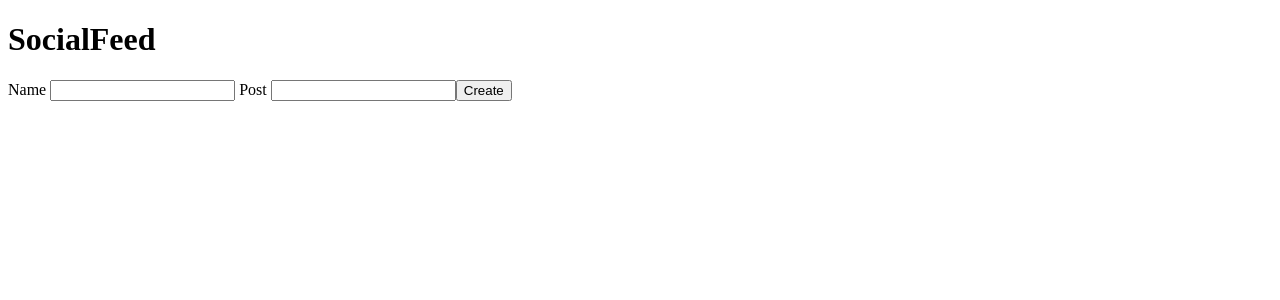
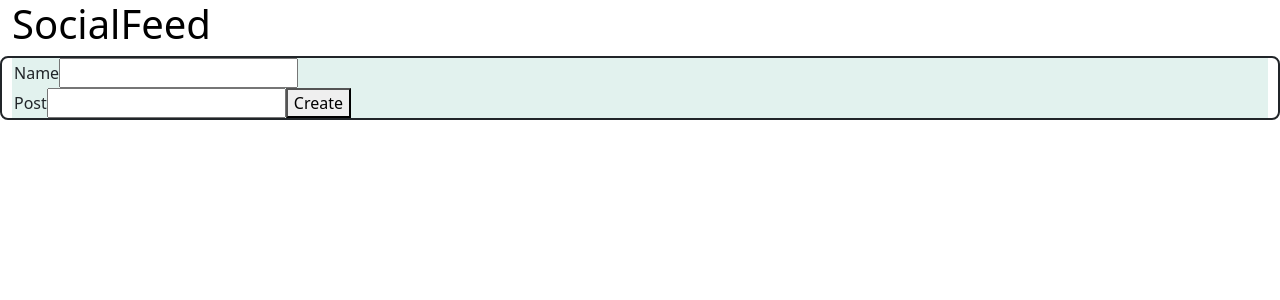
Before and after one commit to rexsheikh/social_feed, a React (Create React App) app: page / in a window 1280 px wide. Shown: the top 300 px of the page. Built offline with nearby package versions, Linux system fonts and the light colour scheme.

Commit message:
Created a css file within components and began styling the navbar and create post sections.

```diff
--- a/package.json
+++ b/package.json
@@ -6,6 +6,7 @@
     "@testing-library/jest-dom": "^5.16.3",
     "@testing-library/react": "^12.1.4",
     "@testing-library/user-event": "^13.5.0",
+    "bootstrap": "^5.1.3",
     "react": "^18.0.0",
     "react-dom": "^18.0.0",
     "react-scripts": "5.0.0",
--- a/src/App.jsx
+++ b/src/App.jsx
@@ -2,7 +2,7 @@ import React, { useState } from 'react';
 import CreatePost from './Components/CreatePost';
 import DisplayPosts from './Components/DisplayPosts';
 import NavBar from './Components/NavBar';
-import Post from './Components/Post';
+import './Components/App.css'
 
 
 function App() {
@@ -14,10 +14,22 @@ function App() {
   }
 
   return(
-    <div>
-      <NavBar />
-      <CreatePost addNewPost = {addNewPost}/>
-      <DisplayPosts parentPosts = {posts}/>
+    <div className = "container-fluid">
+      <div className = "row">
+        <div className='nav-bar'>
+          <NavBar />
+        </div>
+      </div>
+      <div className='background'>
+        <div className = "row">
+          <div className='create-post'>
+            <CreatePost addNewPost = {addNewPost}/>
+          </div>
+        </div>
+        <div className='row'>
+          <DisplayPosts parentPosts = {posts}/>
+        </div>
+      </div>
     </div>
   );
 }
--- /dev/null
+++ b/src/components/App.css
@@ -0,0 +1,18 @@
+.nav-bar {
+    background-color: white;
+    align-items: left;
+    color:black
+}
+
+.background{
+    background-color: #E2F2EE;
+}
+
+.create-post{
+  border: 2px solid;
+  border-radius: 0.5em;
+}
+
+.display-post{
+    border:
+}
--- a/src/components/CreatePost.jsx
+++ b/src/components/CreatePost.jsx
@@ -19,8 +19,10 @@ const CreatePost = (props) => {
     }
     return (
         <form onSubmit={handleSubmit}>
-            <label> Name </label>
-            <input type = "text" value={props.name} onChange = {(event) => setName(event.target.value)}/>
+            <div>
+             <label> Name </label>
+             <input type = "text" value={props.name} onChange = {(event) => setName(event.target.value)}/>
+            </div>
             <label> Post </label>
             <input type = "text" value={props.post} onChange = {(event) => setPost(event.target.value)}/>
             <button type = "submit">Create</button>
--- a/src/index.js
+++ b/src/index.js
@@ -1,6 +1,8 @@
 import React from 'react';
 import ReactDOM from 'react-dom';
 import App from './App';
+import 'bootstrap/dist/css/bootstrap.min.css';
+
 
 
 ReactDOM.render(
```
Also changed, not shown: 1 other file (tests, documents, lock files or other folders).
